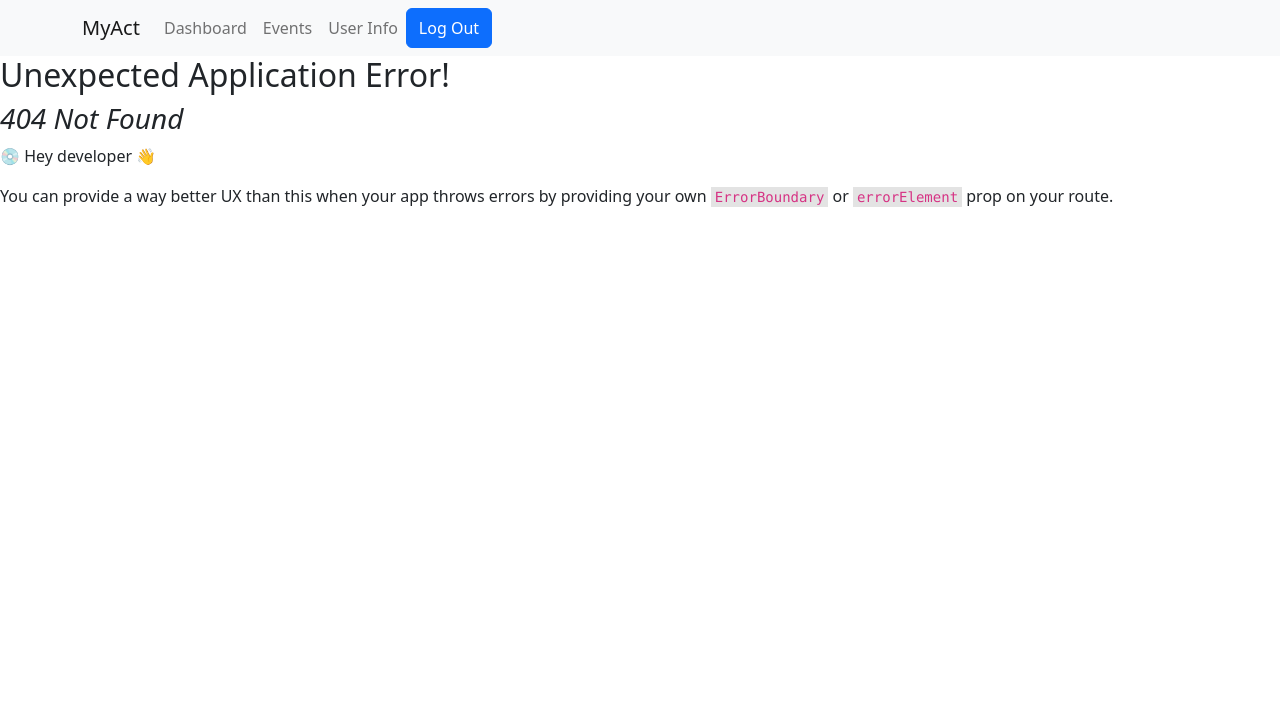
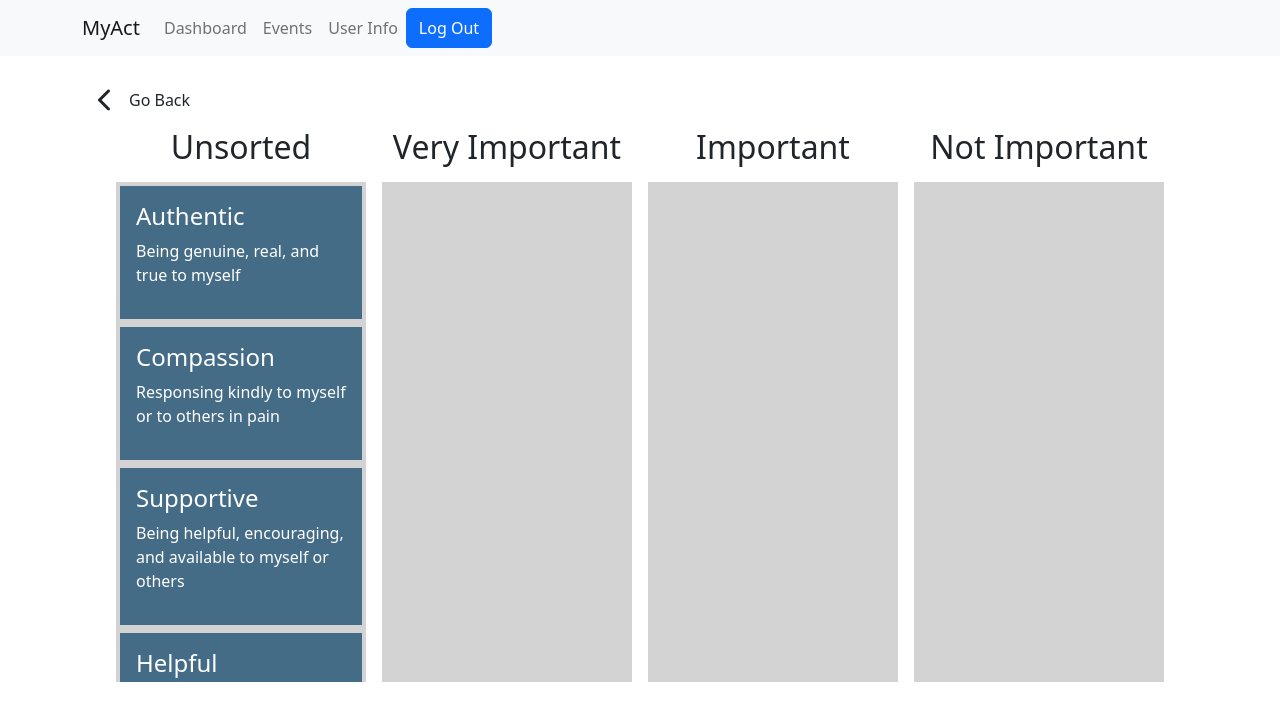
Before and after one commit to DomJF45/my-act, a React (Create React App) app in the folder client/: page /dashboard/processes/values/card-sort in a window 1280 px wide. Before the commit this address had no page. Shown: the top 720 px of the page. Built offline with nearby package versions, Linux system fonts and the light colour scheme.

Commit message:
added rough draft of card sorting task

```diff
--- a/client/package.json
+++ b/client/package.json
@@ -12,7 +12,9 @@
     "@testing-library/user-event": "^13.5.0",
     "bootstrap": "^5.2.2",
     "framer-motion": "^7.6.19",
+    "nanoid": "^4.0.0",
     "react": "^18.2.0",
+    "react-beautiful-dnd": "^13.1.1",
     "react-bootstrap": "^2.6.0",
     "react-dom": "^18.2.0",
     "react-router": "^6.4.3",
--- a/client/src/App.js
+++ b/client/src/App.js
@@ -25,6 +25,7 @@ import UserInfo from './components/userInfo/UserInfo';
 import Defusion from './components/processes/defusion/Defusion';
 import FullNavbar from './components/navbar/FullNavbar';
 import Breathing from './components/processes/present/Breathing';
+import CardSort from './components/processes/values/CardSort';
 
 
 function App() {
@@ -74,6 +75,10 @@ function App() {
       element: <Values />
     },
     {
+      path: "/dashboard/processes/values/card-sort",
+      element: <CardSort />
+    },
+    {
       path: "/dashboard/processes/commitment",
       element: <Commitment />
     },
--- a/client/src/components/processes/present/Breathing.jsx
+++ b/client/src/components/processes/present/Breathing.jsx
@@ -21,7 +21,7 @@ const Breathing = () => {
   const startExercise = () => {
     console.log(speedRef.current.value)
     setSpeed(speedRef.current.value)
-    setCounter(10);
+    setCounter(60);
     setFinish(false);
     setStartTimer(true);
     setShowBreath(true);
--- a/client/src/components/processes/present/Present.jsx
+++ b/client/src/components/processes/present/Present.jsx
@@ -3,10 +3,14 @@ import { Link } from 'react-router-dom';
 import YoutubeEmbed from '../../util/video/YoutubeEmbed'
 import '../../../styles/processes/Present.css';
 import { Button } from 'react-bootstrap';
+import GoBack from '../../util/back/GoBack';
 
 const Present = () => {
   return (
     <>
+      <div className='container'>
+        <GoBack page={-1} />
+      </div>
       <div id="title-container" className='container d-flex justify-content-center mt-5'>
         <h1>Present</h1>
       </div>
@@ -20,7 +24,6 @@ const Present = () => {
         </div>
         <div>
           <h3>Click <Link to="breathing">here</Link> to do a Breathing Exercise!</h3>
-
         </div>
       </div>
 
--- /dev/null
+++ b/client/src/components/processes/values/CardSort.jsx
@@ -0,0 +1,158 @@
+import React, { useState } from 'react'
+import { DragDropContext, Droppable, Draggable} from 'react-beautiful-dnd';
+import { nanoid } from 'nanoid'
+import { v4 as uuid} from 'uuid';
+import { faCopy } from '@fortawesome/free-solid-svg-icons';
+import { cardData } from './cardData';
+import GoBack from '../../util/back/GoBack';
+import '../../../styles/processes/Values.css';
+
+const itemsFromBackend = [
+  { id: uuid(), content: 'First Task' },
+  { id: uuid(), content: 'Second Task' }
+]
+
+const columnsFromBackend = {
+  [uuid()]: {
+    name: 'Unsorted',
+    items: cardData
+  },
+  [uuid()]: {
+    name: 'Very Important',
+    items: []
+  },
+  [uuid()]: {
+    name: 'Important',
+    items: []
+  },
+  [uuid()]: {
+    name: 'Not Important',
+    items: []
+  }
+}
+
+const onDragEnd = (result, columns, setColumns) => {
+  if(!result.destination) return;
+  const { source, destination } = result;
+
+  if(source.droppableId !== destination.droppableId) {
+    const sourceColumn = columns[source.droppableId];
+    const destColumn = columns[destination.droppableId];
+
+    const sourceItems = [...sourceColumn.items];
+    const destItems = [...destColumn.items];
+
+    const [removed] = sourceItems.splice(source.index, 1);
+    destItems.splice(destination.index, 0, removed);
+    setColumns({
+      ...columns,
+      [source.droppableId]: {
+        ...sourceColumn,
+        items: sourceItems
+      },
+      [destination.droppableId]: {
+        ...destColumn,
+        items: destItems
+      }
+    })
+  } else {
+    const column = columns[source.droppableId];
+    const copiedItems = [...column.items];
+    const [removed] = copiedItems.splice(source.index, 1);
+    copiedItems.splice(destination.index, 0, removed);
+    setColumns({
+      ...columns,
+      [source.droppableId]: {
+        ...column,
+        items: copiedItems
+      }
+    })
+  }
+
+}
+
+const CardSort = () => {
+
+  const [columns, setColumns] = useState(columnsFromBackend);
+
+  return (
+    <div className='container'>
+      <GoBack page={-1} />
+    <div
+      style={{
+          display: 'flex',
+          justifyContent: 'center',
+          height: '100%'
+      }}
+    >
+
+      <DragDropContext onDragEnd={result => onDragEnd(result, columns, setColumns)}>
+        {Object.entries(columns).map(([columnId, column], index) => {
+          return(
+            <div style={{display: 'flex', flexDirection: 'column', alignItems: 'center'}}>
+              <h2>{column.name}</h2>
+              <div style={{margin: 8}}>
+              <Droppable droppableId={columnId} key={columnId} >
+                {(provided, snapshot) => {
+                  return (
+                    <div
+                      {...provided.droppableProps}
+                      ref={provided.innerRef}
+                      style={{
+                        background: snapshot.isDraggingOver ? 'lightblue' : 'lightgrey',
+                        padding: 4,
+                        width: 250,
+                        height: 500,
+                        overflowY: 'overlay'
+                      }}
+                      id='value-column'
+                    >
+                      {column.items.map((item, index) => {
+                        return (
+                          <Draggable
+                            key={item.id}
+                            draggableId={item.id}
+                            index={index}
+                          >
+                            {(provided, snapshot) => {
+                              return (
+                                <div
+                                  ref={provided.innerRef}
+                                  {...provided.draggableProps}
+                                  {...provided.dragHandleProps}
+                                  style={{
+                                    userSelect: 'none',
+                                    padding: 16,
+                                    margin: '0 0 8px 0',
+                                    minHeight: '50px',
+                                    backgroundColor: snapshot.isDragging ? '#263B4A' : '#456C86',
+                                    color: '#fff',
+                                    ...provided.draggableProps.style
+                                  }}
+
+                                >
+                                  <h4>{item.value}</h4>
+                                  <p>{item.bio}</p>
+                                </div>
+                              )
+                            }}
+                          </Draggable>
+                        )
+                      })}
+                      {provided.placeholder}
+                    </div>
+                  )
+                }}
+
+              </Droppable>
+              </div>
+            </div>
+          )
+        })}
+      </DragDropContext>
+    </div>
+    </div>
+  )
+}
+
+export default CardSort
--- a/client/src/components/processes/values/Values.jsx
+++ b/client/src/components/processes/values/Values.jsx
@@ -1,4 +1,5 @@
 import React from 'react'
+import { Link } from 'react-router-dom'
 import YoutubeEmbed from '../../util/video/YoutubeEmbed'
 
 const Values = () => {
@@ -15,6 +16,9 @@ const Values = () => {
           <h3>All about Values:</h3>
           <p>Lorem ipsum dolor sit amet, consectetur adipiscing elit, sed do eiusmod tempor incididunt ut labore et dolore magna aliqua. Ut enim ad minim veniam, quis nostrud exercitation ullamco laboris nisi ut aliquip ex ea commodo consequat. Duis aute irure dolor in reprehenderit in voluptate velit esse cillum dolore eu fugiat nulla pariatur. Excepteur sint occaecat cupidatat non proident, sunt in culpa qui officia deserunt mollit anim id est laborum.</p>
         </div>
+        <div>
+          <h3>Click <Link to='card-sort'>Here</Link> to do a Values exercise!</h3>
+        </div>
       </div>
     </>
   )
--- /dev/null
+++ b/client/src/components/processes/values/cardData.js
@@ -0,0 +1,39 @@
+import { nanoid } from "nanoid"
+
+export const cardData = [
+  {
+    id: '1',
+    value: 'Authentic',
+    bio: 'Being genuine, real, and true to myself'
+  },
+  {
+    id: '2',
+    value: 'Compassion',
+    bio: 'Responsing kindly to myself or to others in pain'
+  },
+  {
+    id: '3',
+    value: 'Supportive',
+    bio: 'Being helpful, encouraging, and available to myself or others'
+  },
+  {
+    id: '4',
+    value: 'Helpful',
+    bio: 'giving, helping, contributing, assisting, or sharing'
+  },
+  {
+    id: '5',
+    value: 'Focused',
+    bio: 'Focused on and engaged in what I am doing'
+  },
+  {
+    id: '6',
+    value: 'Responsible',
+    bio: 'Being trustworthy, reliable, and accountable for my actions'
+  },
+  {
+    id: '7',
+    value: 'Cooperative',
+    bio: 'Willing to assist and work with others'
+  }
+]
--- a/client/src/index.js
+++ b/client/src/index.js
@@ -11,9 +11,9 @@ import FullNavbar from './components/navbar/FullNavbar';
 
 const root = ReactDOM.createRoot(document.getElementById('root'));
 root.render(
-  <React.StrictMode>
+
     <App />
-  </React.StrictMode>
+
 );
 
 // If you want to start measuring performance in your app, pass a function
--- /dev/null
+++ b/client/src/styles/processes/Values.css
@@ -0,0 +1,35 @@
+.card-sort {
+  display: flex;
+
+}
+
+.values-box {
+  width: 400px;
+  height: 900px;
+  display: block;
+  justify-content: center;
+  align-items: center;
+  background-color: rgba(0,0,0,.12);
+  border: 2px solid #303030;
+  margin-right: 20px;
+  border-radius: 10px;
+}
+
+.values-card {
+  width: 100%;
+  height: 100px;
+  margin-top: 1rem;
+  display: block;
+  justify-content: center;
+  align-items: center;
+  background-color: #f4ebff;
+  border-radius: 10px;
+}
+
+#value-column {
+
+}
+
+/* #value-column::-webkit-scrollbar-track {
+  display: none;
+} */
```
Also changed, not shown: client/src/components/processes/values/Box.jsx (added, +58 -0 lines), client/src/components/processes/values/Card.jsx (added, +43 -0 lines), client/src/components/processes/present/BreathingAnimation.jsx (indentation only), 2 other files (tests, documents, lock files or other folders).
